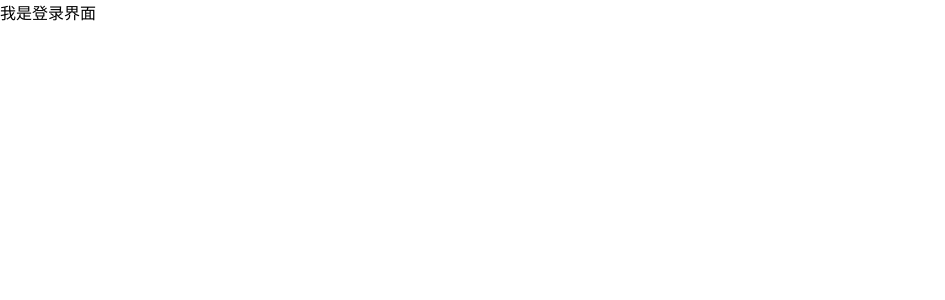
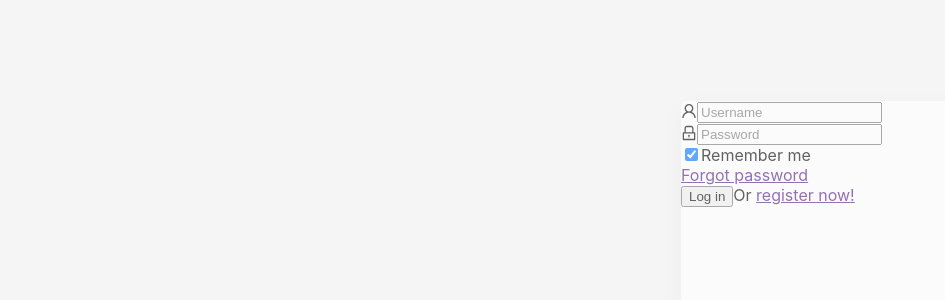
Before and after one commit to MrTager/react_test_of_PMS, a React app: page /#/ in a window 1280 px wide. Shown: the top 300 px of the page, without its empty margins (0-945 px from the left). Built offline with nearby package versions, Linux system fonts and the light colour scheme.

Commit message:
编写登录页面

```diff
--- a/src/App.js
+++ b/src/App.js
@@ -1,35 +1,17 @@
 //import react
 import React, {Component} from 'react';
 import {Route,Switch} from 'react-router-dom'
-import Login from './routes/Login/index'
-import logo from './logo.svg';
+import Login from './routes/Login'
 import './App.css';
+import RouterShield from './components/RouterShield'
+import Index from './routes/Index'
 
-// function App() {
-//   return (
-//     <div className="App">
-//       <header className="App-header">
-//         <img src={logo} className="App-logo" alt="logo" />
-//         <p>
-//           Edit <code>src/App.js</code> and save to reload.
-//         </p>
-//         <a
-//           className="App-link"
-//           href="https://reactjs.org"
-//           target="_blank"
-//           rel="noopener noreferrer"
-//         >
-//           Learn React
-//         </a>
-//       </header>
-//     </div>
-//   );
-// }
 class App extends Component {
   render(){
     return (
       <Switch>
         <Route path='/' component={Login}/>
+        <RouterShield path='/' component={Index}/>
       </Switch>
     )
   }
--- a/src/components/RouterShield/index.js
+++ b/src/components/RouterShield/index.js
@@ -10,5 +10,7 @@ const RouterShield = ({component: Component, ...rest}) => (
             pathname: '/login',
             state:{from:props.location}
         }}/>
-    )/>
+    )}/>
 )
+
+export default RouterShield
--- /dev/null
+++ b/src/routes/Index/index.js
@@ -0,0 +1,22 @@
+import React from 'react'
+import {Layout} from 'antd'
+
+class Index extends React.Component {
+    state = {
+        collapsed:false //伸缩
+    }
+    toggle = () => {
+        this.setState({
+            collapsed:!this.state.collapsed
+        })
+    }
+    render(){
+        return (
+            <div id="page">
+                这是主页
+            </div>
+        )
+    }
+}
+
+export default Index
--- a/src/routes/Login/index.js
+++ b/src/routes/Login/index.js
@@ -1,20 +1,91 @@
 import React from 'react'
+import './style.css'
+import { Form, Input, Button, Checkbox } from 'antd';
+import { UserOutlined, LockOutlined } from '@ant-design/icons';
 
-class Login extends React.Component {
+
+export default class Login extends React.Component {
     state = {
         showBox:'login',
         url:'',
         loading:false
     }
+    onFinish = (values) => {
+        console.log('Received values of form: ', values);
+    };
     //study life cycle
+    componentDidMount(){
+
+    }
+
     render() {
         return (
-            <div id='login-page'>
-                {"我是登录界面"}
+            <div id='login-page' style={styles.page}>
+                <div className={'formContainer'}>
+                    <Form
+                        name="normal_login"
+                        className="login-form"
+                        initialValues={{
+                            remember: true,
+                        }}
+                        onFinish={this.onFinish}
+                    >
+                        <Form.Item
+                            name="username"
+                            rules={[
+                            {
+                                required: true,
+                                message: 'Please input your Username!',
+                            },
+                            ]}
+                        >
+                        <Input prefix={<UserOutlined className="site-form-item-icon" />} placeholder="Username" />
+                        </Form.Item>
+                        <Form.Item
+                            name="password"
+                            rules={[
+                            {
+                                required: true,
+                                message: 'Please input your Password!',
+                            },
+                            ]}
+                        >
+                            <Input
+                            prefix={<LockOutlined className="site-form-item-icon" />}
+                            type="password"
+                            placeholder="Password"
+                            />
+                        </Form.Item>
+
+                        <Form.Item name="remember" valuePropName="checked" noStyle>
+                            <Checkbox>Remember me</Checkbox>
+                        </Form.Item>
+                        <Form.Item>
+                            <a className="login-form-forgot" href="">
+                            Forgot password
+                            </a>
+                        </Form.Item>
+
+                        <Form.Item>
+                            <Button type="primary" htmlType="submit" className="login-form-button">
+                            Log in
+                            </Button>
+                            Or <a href="">register now!</a>
+                        </Form.Item>
+                    </Form>
+                </div>
             </div>
         )
     }
 
+
 }
 
-export default Login
+const styles = {
+    page:{
+        width:'100vw',
+        height:'100vh',
+        backgroundColor:"#f5f5f6",
+        border:'1px solid rgba(0,0,0,0)'
+    }
+}
--- a/src/routes/Login/style.css
+++ b/src/routes/Login/style.css
@@ -0,0 +1,24 @@
+.formContainer{
+    width: 500px;
+    height: 600px;
+    background-color: rgb(255, 255, 255);
+    margin-right:100px;
+    margin-top: 100px;
+    margin-left: auto;
+    opacity: 0.6;
+    border-radius: 5px;
+    overflow: hidden;
+    box-shadow: 0px 8px 30px 0px rgba(0, 0, 0, 0.06);
+}
+#components-form-demo-normal-login .login-form {
+    max-width: 300px;
+  }
+  #components-form-demo-normal-login .login-form-forgot {
+    float: right;
+  }
+  #components-form-demo-normal-login .ant-col-rtl .login-form-forgot {
+    float: left;
+  }
+  #components-form-demo-normal-login .login-form-button {
+    width: 100%;
+  }
--- a/src/utils/Jurisdiction.js
+++ b/src/utils/Jurisdiction.js
@@ -1,7 +1,7 @@
-import { setCookies,getCookies,removeCookies } from './Cookie'
+import { getCookies } from './Cookie'
 
 const cookieName = "USERINFORMATION";
 
-export function isCookie(){
+export function Jurisdiction(){
     return getCookies(cookieName);
 }
```
Also changed, not shown: 1 other file (tests, documents, lock files or other folders).
